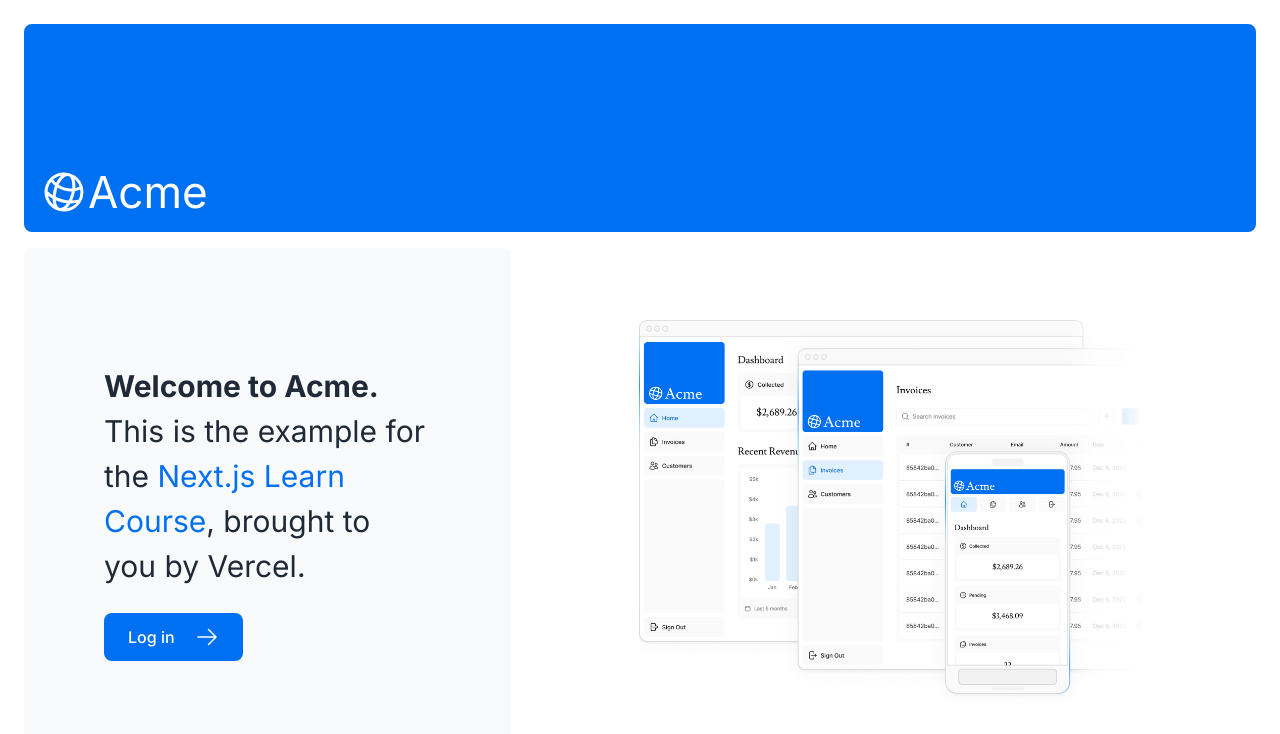
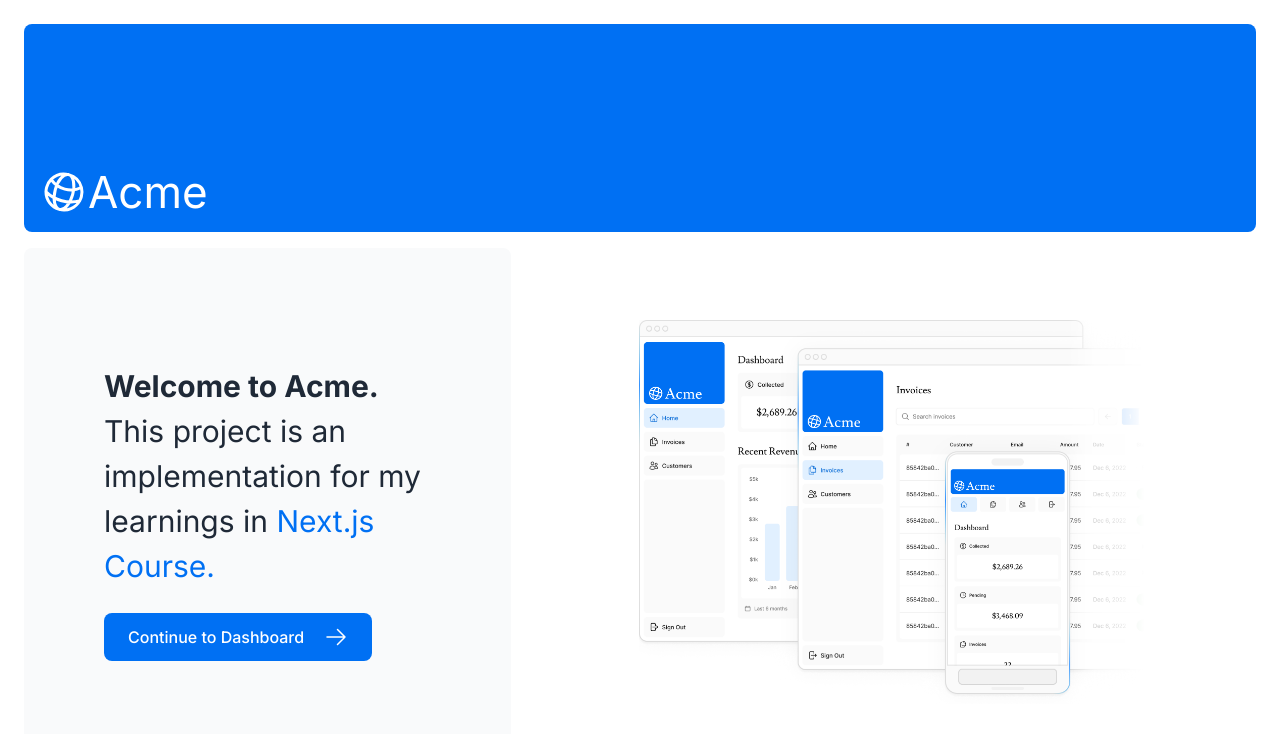
Before and after one commit to pastaChaeng/nextjs-dashboard, a Next.js app: page / in a window 1280 px wide. Shown: the top 734 px of the page. Built offline with nearby package versions, Linux system fonts and the light colour scheme.

Commit message:
fix: use temporary button to navigate the dashboard

```diff
--- a/app/page.tsx
+++ b/app/page.tsx
@@ -15,18 +15,17 @@
         <div className="flex flex-col justify-center gap-6 rounded-lg bg-gray-50 px-6 py-10 md:w-2/5 md:px-20">
 
           <p  className={`${lusitana.className} text-xl text-gray-800 md:text-3xl md:leading-normal`}>
-            <strong>Welcome to Acme.</strong> This is the example for the{' '}
+            <strong>Welcome to Acme.</strong> This project is an {' '}implementation for my learnings in{' '}
             <a href="https://nextjs.org/learn/" className="text-blue-500">
-              Next.js Learn Course
+              Next.js Course.
             </a>
-            , brought to you by Vercel.
 
           </p>
           <Link
-            href="/login"
+            href="/dashboard"
             className="flex items-center gap-5 self-start rounded-lg bg-blue-500 px-6 py-3 text-sm font-medium text-white transition-colors hover:bg-blue-400 md:text-base"
           >
-            <span>Log in</span> <ArrowRightIcon className="w-5 md:w-6" />
+            <span>Continue to Dashboard</span> <ArrowRightIcon className="w-5 md:w-6" />
           </Link>
         </div>
         <div className="flex items-center justify-center p-6 md:w-3/5 md:px-28 md:py-12">
```
